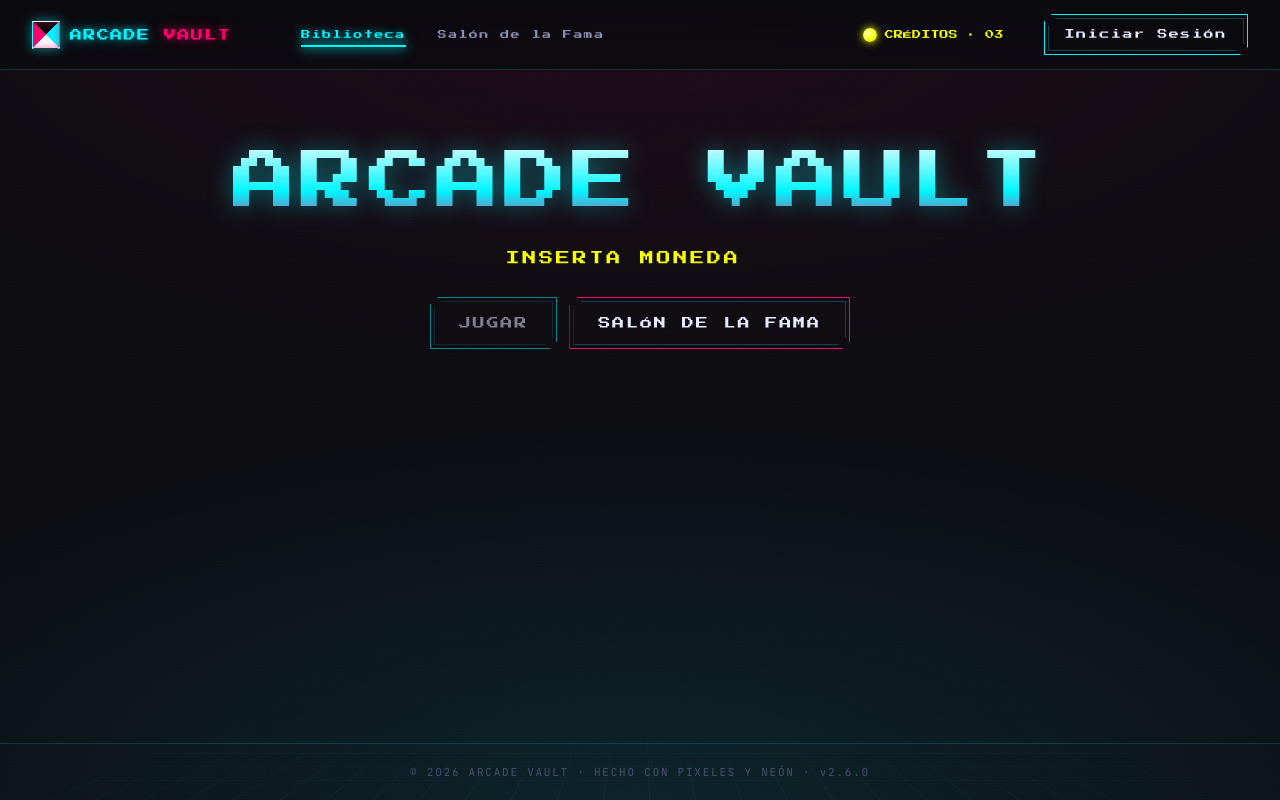
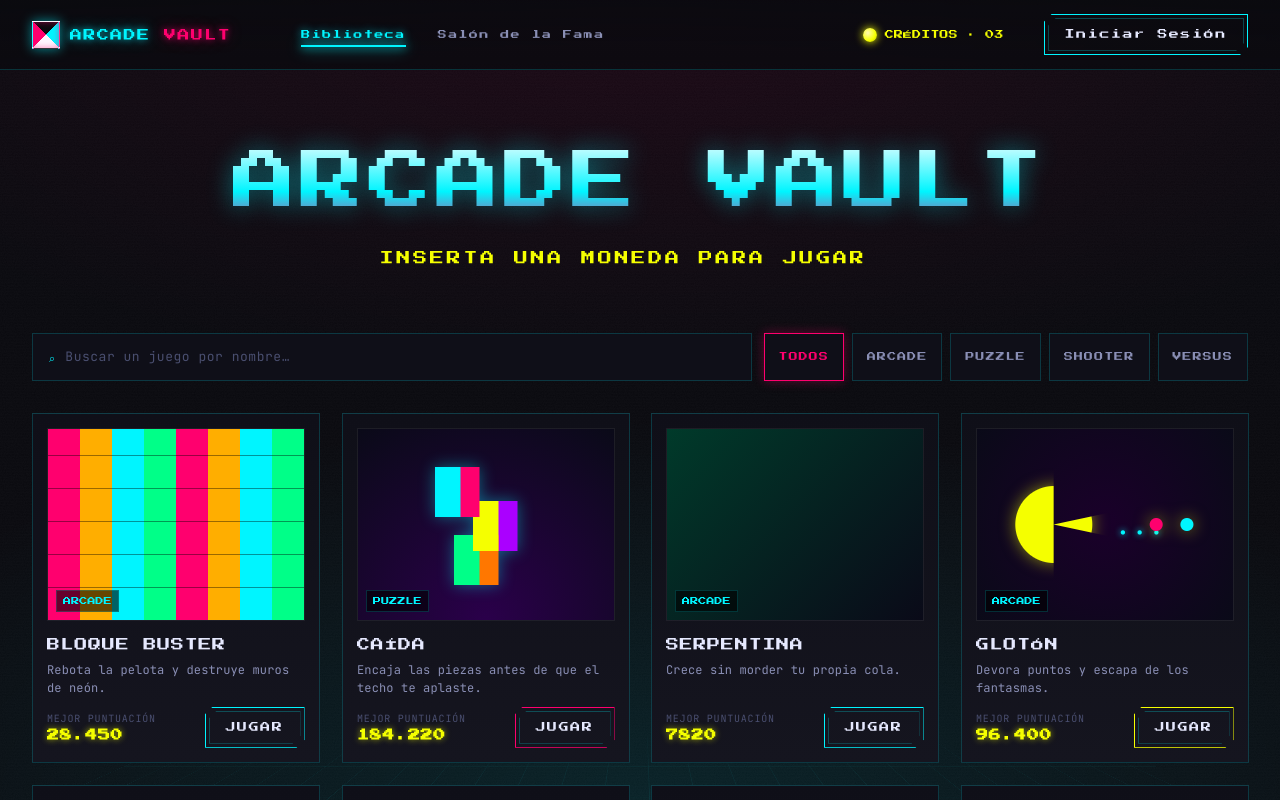
Before and after one commit to IsmaelJDz/arcade-vault, a Next.js app: page / in a window 1280 px wide. Shown: the top 800 px of the page. Built offline with nearby package versions, Linux system fonts and the light colour scheme.

Commit message:
feat: implement game library with search and category filters

```diff
--- a/app/page.tsx
+++ b/app/page.tsx
@@ -1,17 +1,143 @@
-export default function Home() {
+"use client";
+
+import { useMemo, useRef, useState } from "react";
+import { useRouter } from "next/navigation";
+import { CATS, GAMES, type Game } from "@/lib/games";
+
+function GameCard({
+  game,
+  onSelect,
+}: {
+  game: Game;
+  onSelect: (game: Game) => void;
+}) {
+  const tiltRef = useRef<HTMLDivElement>(null);
+
+  const onMove = (e: React.MouseEvent<HTMLDivElement>) => {
+    const el = tiltRef.current;
+    if (!el) return;
+    const r = el.getBoundingClientRect();
+    const px = (e.clientX - r.left) / r.width - 0.5;
+    const py = (e.clientY - r.top) / r.height - 0.5;
+    el.style.transform = `translateY(-6px) rotateX(${-py * 6}deg) rotateY(${px * 8}deg)`;
+  };
+  const onLeave = () => {
+    const el = tiltRef.current;
+    if (!el) return;
+    el.style.transform = "";
+  };
+
   return (
-    <section className="av-hero">
-      <h1 className="flicker">ARCADE VAULT</h1>
-      <div className="sub">
-        INSERTA MONEDA <span className="blink">_</span>
+    <div
+      ref={tiltRef}
+      className="card"
+      onMouseMove={onMove}
+      onMouseLeave={onLeave}
+      onClick={() => onSelect(game)}
+    >
+      <div className="cover">
+        <div className={"cover-bg " + game.cover}></div>
+        <div className="label">{game.cat}</div>
       </div>
-      <div
-        className="detail-actions"
-        style={{ justifyContent: "center", marginTop: 28 }}
-      >
-        <button className="btn lg pulse">JUGAR</button>
-        <button className="btn magenta lg">SALÓN DE LA FAMA</button>
+      <div className="meta">
+        <div className="title">{game.title}</div>
+        <div className="desc">{game.short}</div>
+        <div className="row">
+          <div className="score-badge">
+            <span>MEJOR PUNTUACIÓN</span>
+            <b>{game.best.toLocaleString("es-ES")}</b>
+          </div>
+          <button
+            className={
+              "btn " +
+              (game.color === "magenta"
+                ? "magenta"
+                : game.color === "yellow"
+                  ? "yellow"
+                  : "")
+            }
+            onClick={(e) => {
+              e.stopPropagation();
+              onSelect(game);
+            }}
+          >
+            JUGAR
+          </button>
+        </div>
       </div>
-    </section>
+    </div>
   );
 }
+
+export default function Library() {
+  const router = useRouter();
+  const [q, setQ] = useState("");
+  const [cat, setCat] = useState<(typeof CATS)[number]>("TODOS");
+
+  const filtered = useMemo(() => {
+    return GAMES.filter(
+      (g) =>
+        (cat === "TODOS" || g.cat === cat) &&
+        g.title.toLowerCase().includes(q.toLowerCase())
+    );
+  }, [q, cat]);
+
+  const openGame = (game: Game) => router.push(`/game/${game.id}`);
+
+  return (
+    <div className="fade-in">
+      <section className="av-hero">
+        <h1 className="flicker">ARCADE VAULT</h1>
+        <div className="sub">
+          INSERTA UNA MONEDA PARA JUGAR <span className="blink">_</span>
+        </div>
+      </section>
+
+      <div className="av-filters">
+        <div className="av-search">
+          <span className="ico">⌕</span>
+          <input
+            value={q}
+            onChange={(e) => setQ(e.target.value)}
+            placeholder="Buscar un juego por nombre…"
+          />
+        </div>
+        <div className="av-chips">
+          {CATS.map((c) => (
+            <button
+              key={c}
+              className={"chip" + (cat === c ? " active" : "")}
+              onClick={() => setCat(c)}
+            >
+              {c}
+            </button>
+          ))}
+        </div>
+      </div>
+
+      <div className="av-grid">
+        {filtered.map((g) => (
+          <GameCard key={g.id} game={g} onSelect={openGame} />
+        ))}
+        {filtered.length === 0 && (
+          <div
+            style={{
+              gridColumn: "1 / -1",
+              textAlign: "center",
+              padding: 80,
+              color: "var(--ink-faint)",
+            }}
+          >
+            <div
+              className="pixel"
+              style={{ fontSize: 14, color: "var(--magenta)", marginBottom: 12 }}
+            >
+              NO HAY RESULTADOS
+            </div>
+            <div>Intenta otra búsqueda o categoría.</div>
+          </div>
+        )}
+      </div>
+    </div>
+  );
+}
```
